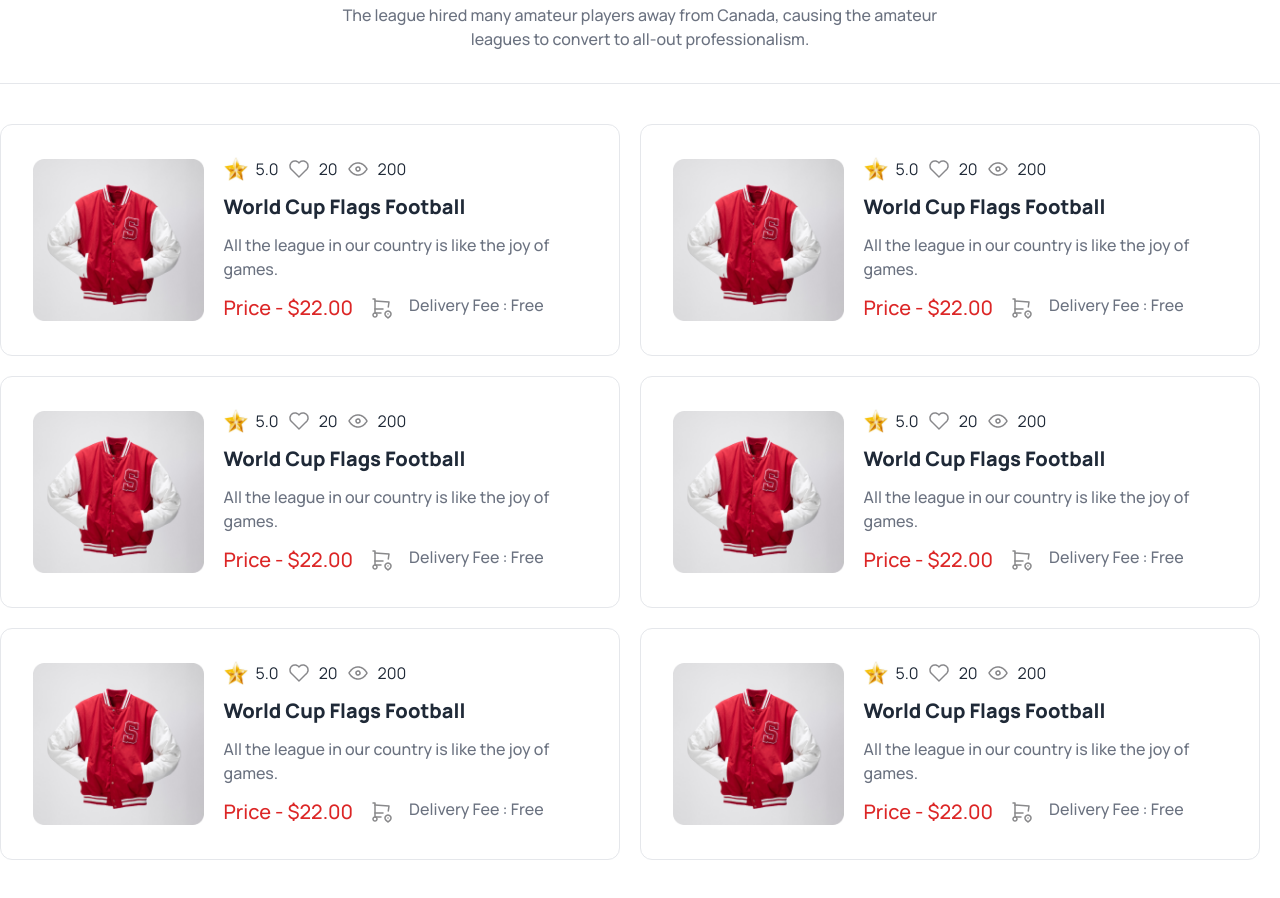
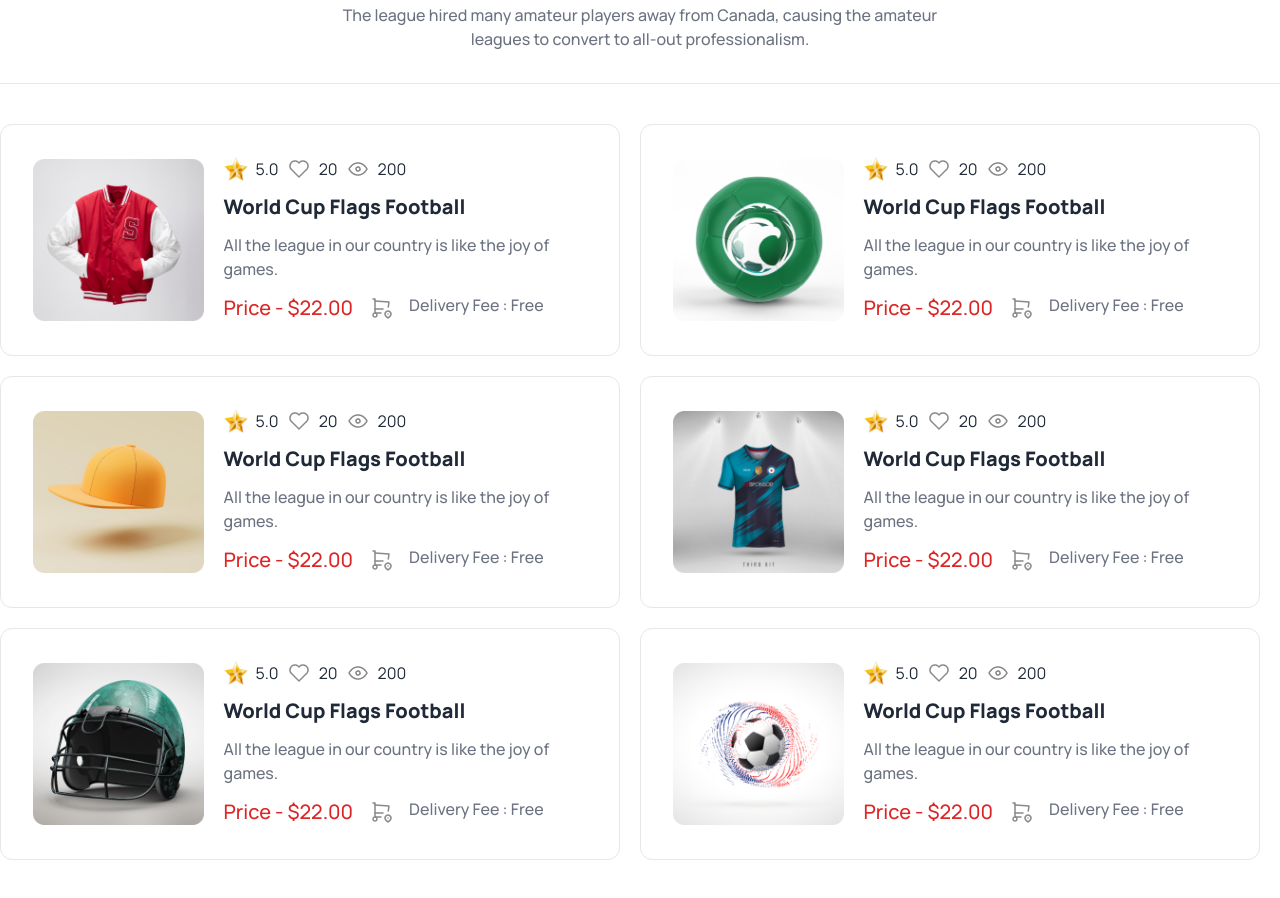
Before and after one commit to Alnakib797/assignment-03, a plain HTML site: page index.html in a window 1280 px wide. Shown: the part 2494-3392 px from the top of the page. Drawn offline with nearby package versions, Linux system fonts and the light colour scheme.

Commit message:
all the images of section 7 added

```diff
--- a/index.html
+++ b/index.html
@@ -246,7 +246,7 @@
       <!-- card-2 -->
       <div class=" gap-5 items-center border rounded-xl p-8 mr-5 mb-5 lg:flex ">
         <div class="mb-4 lg:mb-0">
-         <img src="Images/5.png" alt="">
+         <img src="Images/6.png" alt="">
         </div>
         <!-- text-area -->
         <div class="space-y-3">
@@ -270,7 +270,7 @@
       <!-- card-3 -->
       <div class=" gap-5 items-center border rounded-xl p-8 mr-5 mb-5 lg:flex">
         <div class="mb-4 lg:mb-0">
-         <img src="Images/5.png" alt="">
+         <img src="Images/7.png" alt="">
         </div>
         <!-- text-area -->
         <div class="space-y-3">
@@ -294,7 +294,7 @@
       <!-- card-4 -->
       <div class=" gap-5 items-center border rounded-xl p-8 mr-5 mb-5 lg:flex">
         <div class="mb-4 lg:mb-0">
-         <img src="Images/5.png" alt="">
+         <img src="Images/8.png" alt="">
         </div>
         <!-- text-area -->
         <div class="space-y-3">
@@ -318,7 +318,7 @@
       <!-- card-5 -->
       <div class=" gap-5 items-center border rounded-xl p-8 mr-5 mb-5 lg:flex">
         <div class="mb-4 lg:mb-0">
-         <img src="Images/5.png" alt="">
+         <img src="Images/9.png" alt="">
         </div>
         <!-- text-area -->
         <div class="space-y-3">
@@ -342,7 +342,7 @@
       <!-- card-6 -->
       <div class="gap-5 items-center border rounded-xl p-8 mr-5 mb-5 lg:flex">
         <div class="mb-4 lg:mb-0">
-         <img src="Images/5.png" alt="">
+         <img src="Images/10.png" alt="">
         </div>
         <!-- text-area -->
         <div class="space-y-3">
```
